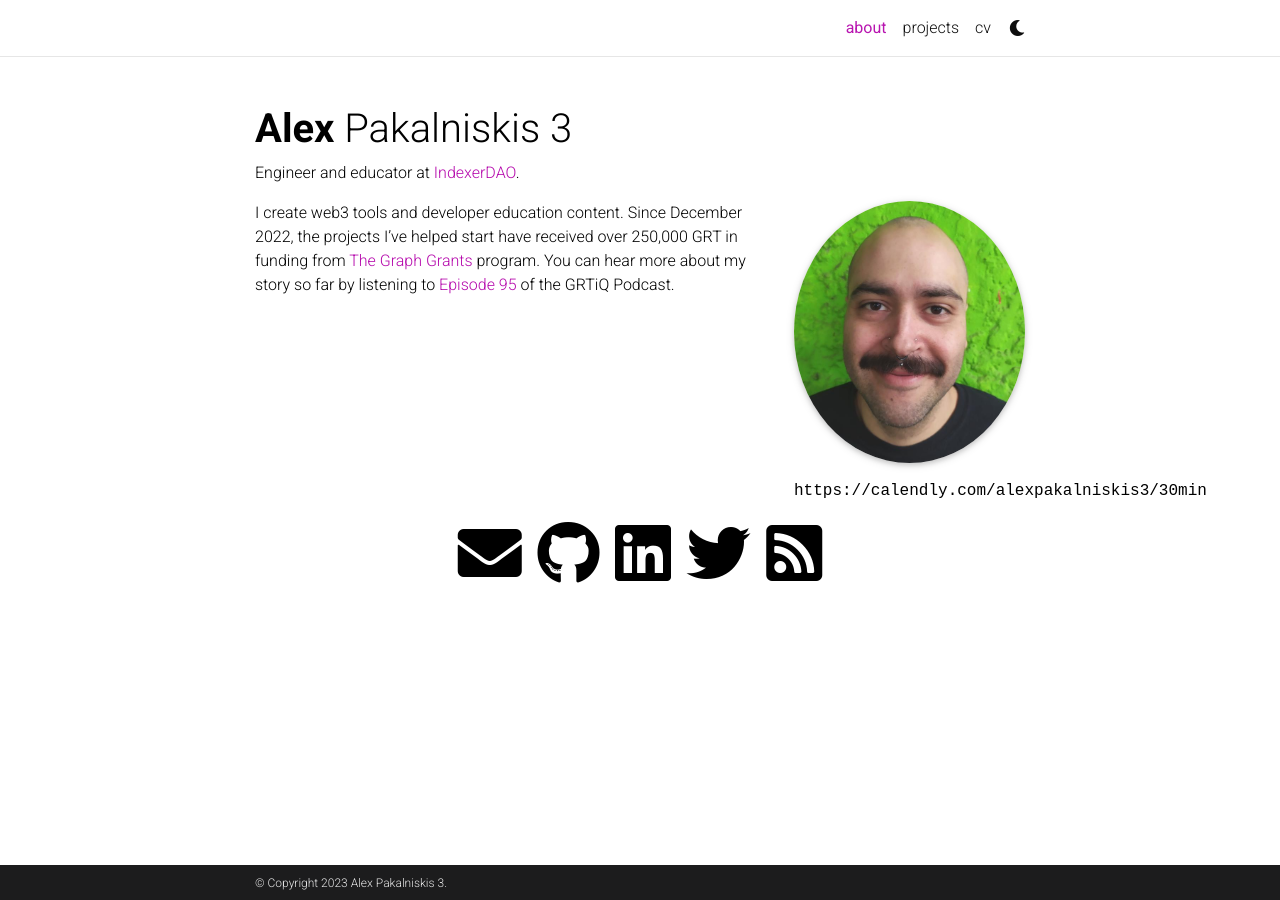
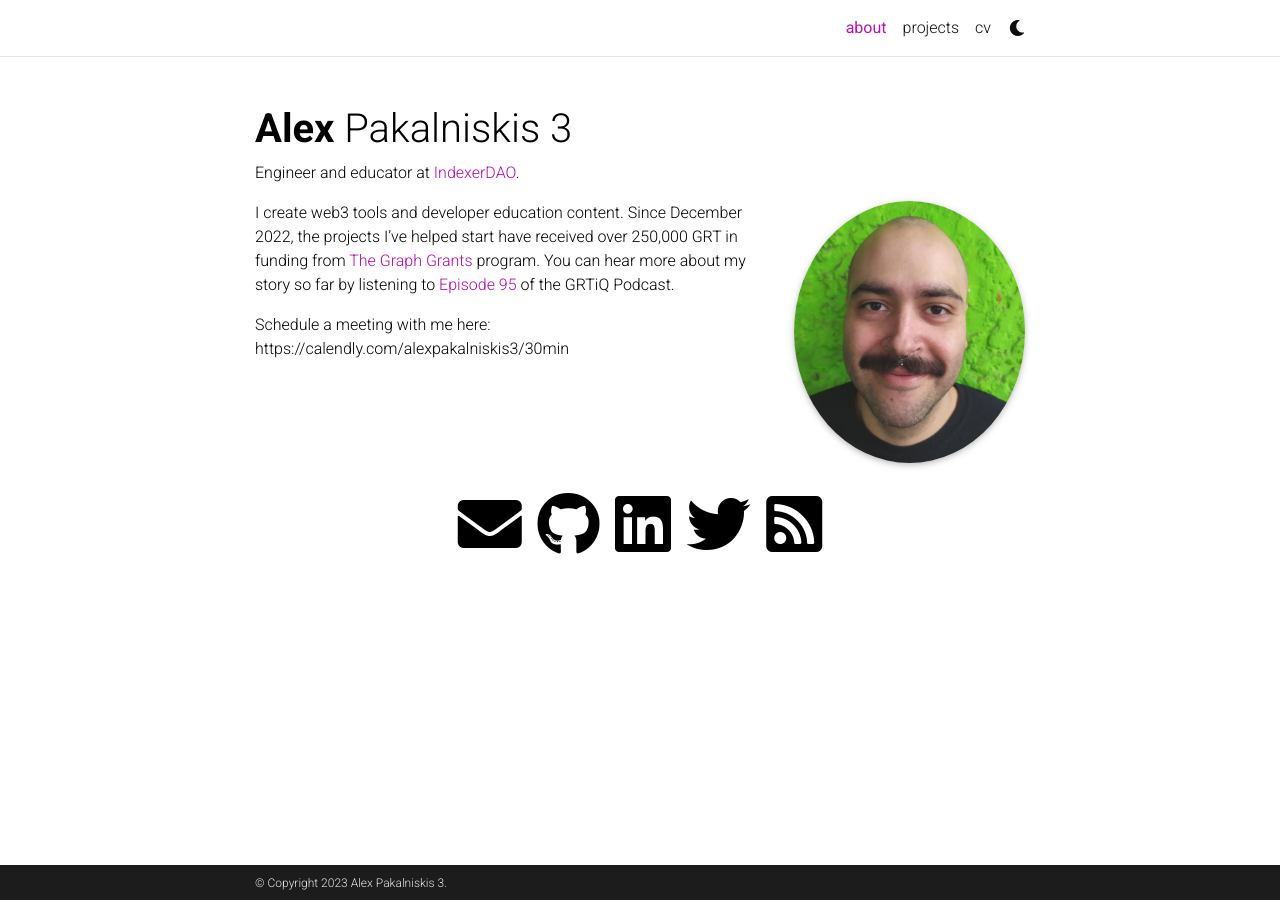
Before and after one commit to alex-pakalniskis/alex-pakalniskis.github.io, a Jekyll site: the page built from _pages/about.md, in a window 1280 px wide. Built offline with Jekyll 4.4.1, drawn with Linux system fonts in a browser that asks for light colours; full-size pictures stand in for the smaller copies a plugin makes; comment, search, counter and statistics services are not loaded; a style sheet for code colours, icons or effects is not loaded.

Commit message:
Update about.md

```diff
--- a/_pages/about.md
+++ b/_pages/about.md
@@ -8,8 +8,7 @@ profile:
   align: right
   image: prof_pic.jpg
   image_circular: true # crops the image to make it circular
-  address: >
-    <p>https://calendly.com/alexpakalniskis3/30min</p>
+  address:
 
 news: false  # includes a list of news items
 latest_posts: false  # includes a list of the newest posts
@@ -18,3 +17,5 @@ social: true  # includes social icons at the bottom of the page
 ---
 
 I create web3 tools and developer education content. Since December 2022, the projects I've helped start have received over 250,000 GRT in funding from [The Graph Grants](https://thegraph.com/ecosystem/grants/) program. You can hear more about my story so far by listening to [Episode 95](https://www.grtiq.com/grtiq-podcast-95-alex-pakalniskis/) of the GRTiQ Podcast.
+
+Schedule a meeting with me here: https://calendly.com/alexpakalniskis3/30min
```
